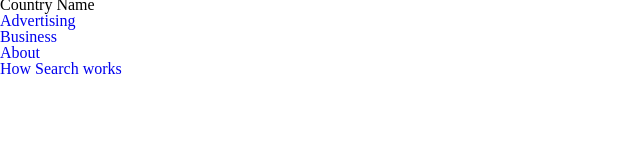
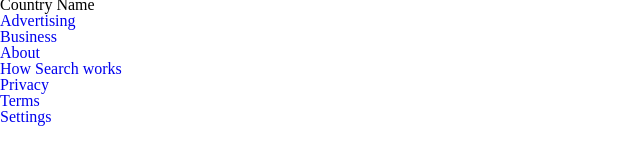
Before and after one commit to LenaChestnut/google-homepage, a plain HTML site: page index.html in a window 1280 px wide. Shown: the part 418-582 px from the top of the page, without its empty margins (0-640 px from the left). Drawn offline with Linux system fonts and the light colour scheme.

Commit message:
Add more items to footer

```diff
--- a/index.html
+++ b/index.html
@@ -19,6 +19,7 @@
             </ul>
         </nav>
 
+        <div class="search-container">
             <header><img src="https://www.google.ru/images/branding/googlelogo/1x/googlelogo_color_272x92dp.png" alt="Google logo"></header>
 
             <div class="search-bar">
@@ -31,6 +32,7 @@
                 <button class="search-button">Google Search</button>
                 <button class="search-button">I'm Feeling Lucky</button>
             </div>
+        </div>
     </section>
 
     <footer>
@@ -42,6 +44,11 @@
                 <li><a href="#">About</a></li>
                 <li><a href="#">How Search works</a></li>
             </ul>
+            <ul>
+                <li><a href="#">Privacy</a></li>
+                <li><a href="#">Terms</a></li>
+                <li><a href="#">Settings</a></li>
+            </ul>
         </div>
     </footer>
 </body>
```
Lines whose indentation alone changed are shown as unchanged.
